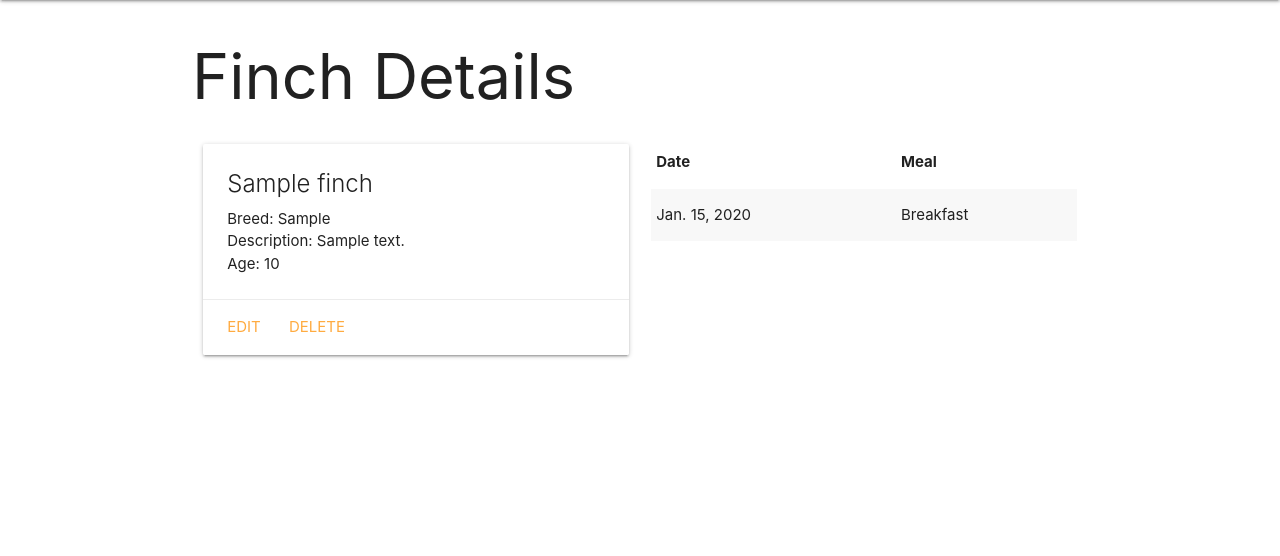
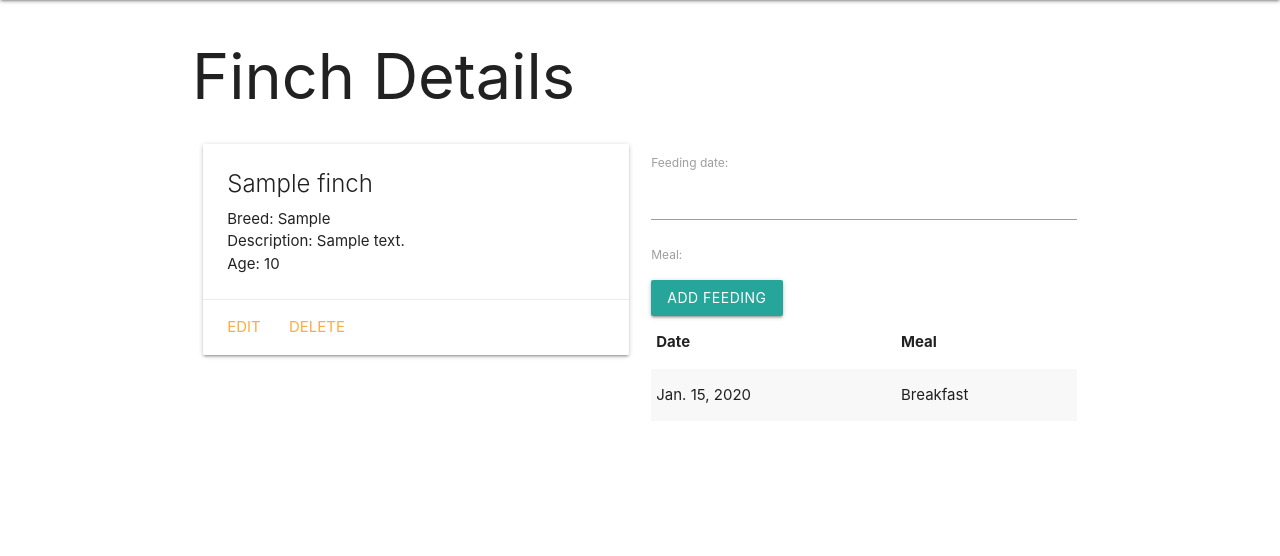
Before and after one commit to ivanmirandaortega/Finch-Collector, a Django app: page /finches/1 in a window 1280 px wide. Shown: the part 64-620 px from the top of the page. Run offline with Django 4.2, Linux system fonts and the light colour scheme; tables that the repository leaves empty hold one stand-in row (values such as "Sample post").

Commit message:
passed an instance of feedin form and displayed the feeding form inside of detail page

```diff
--- a/main_app/forms.py
+++ b/main_app/forms.py
@@ -1,4 +1,4 @@
-from django.form import ModelForm
+from django.forms import ModelForm
 from .models import Feeding
 
 class FeedingForm(ModelForm):
--- a/main_app/templates/finches/detail.html
+++ b/main_app/templates/finches/detail.html
@@ -25,6 +25,11 @@
         </div>
     </div>
     <div class="col s6">
+        <form action="" method="post">
+            {% csrf_token %}
+            {{ feeding_form.as_p }}
+            <input type="submit" class="btn" value="Add Feeding">
+        </form>
         <table class="striped">
             <thead>
                 <tr><th>Date</th><th>Meal</th></tr>
--- a/main_app/views.py
+++ b/main_app/views.py
@@ -1,6 +1,7 @@
 from django.shortcuts import render
 from django.views.generic.edit import CreateView, UpdateView, DeleteView
 from .models import Finch
+from .forms import FeedingForm
 
 # Create your views here.
 from django.http import HttpResponse
@@ -21,7 +22,12 @@ def finches_index(request):
 
 def finches_detail(request, finch_id):
     finch = Finch.objects.get(id=finch_id)
-    return render(request, 'finches/detail.html', {'finch': finch})
+    feeding_form = FeedingForm()
+    return render(request, 'finches/detail.html', {
+        'finch': finch,
+        'feeding_form': feeding_form
+    })
+
 
 
 class FinchCreate(CreateView):
```
